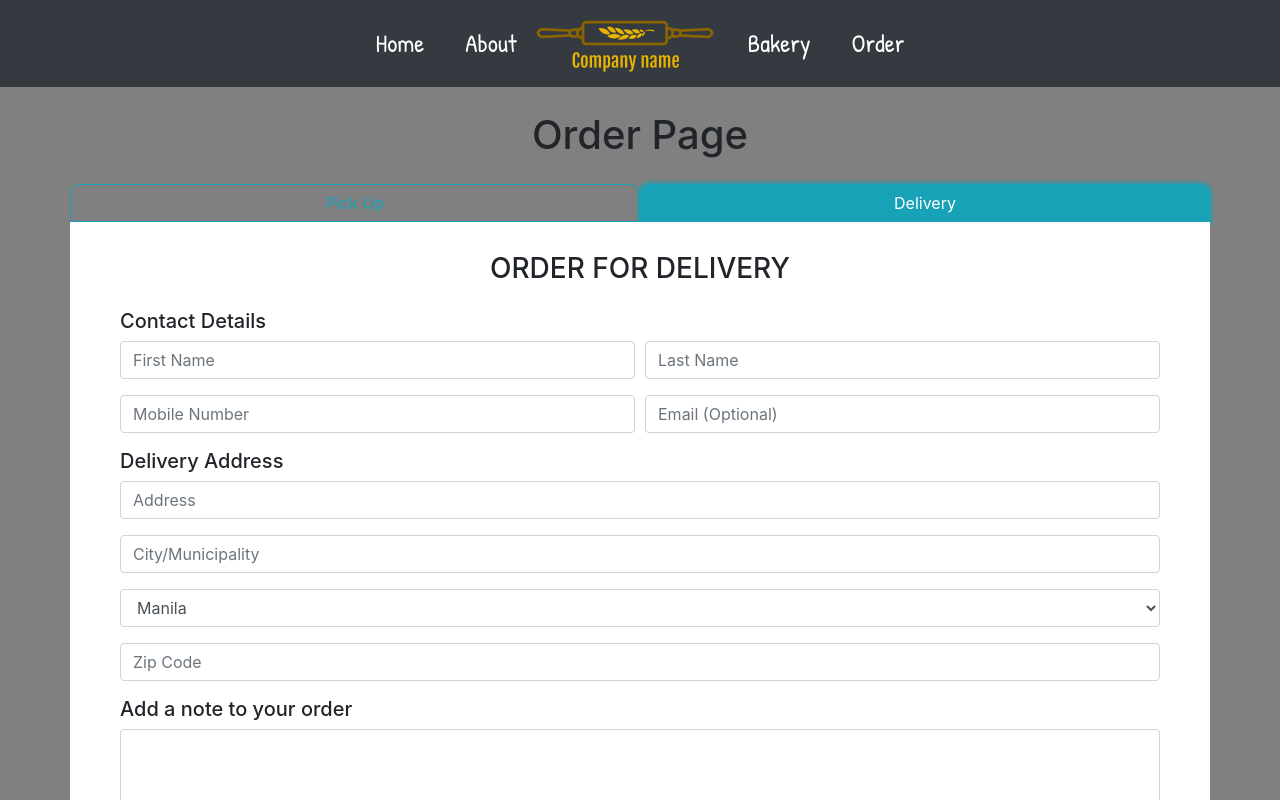
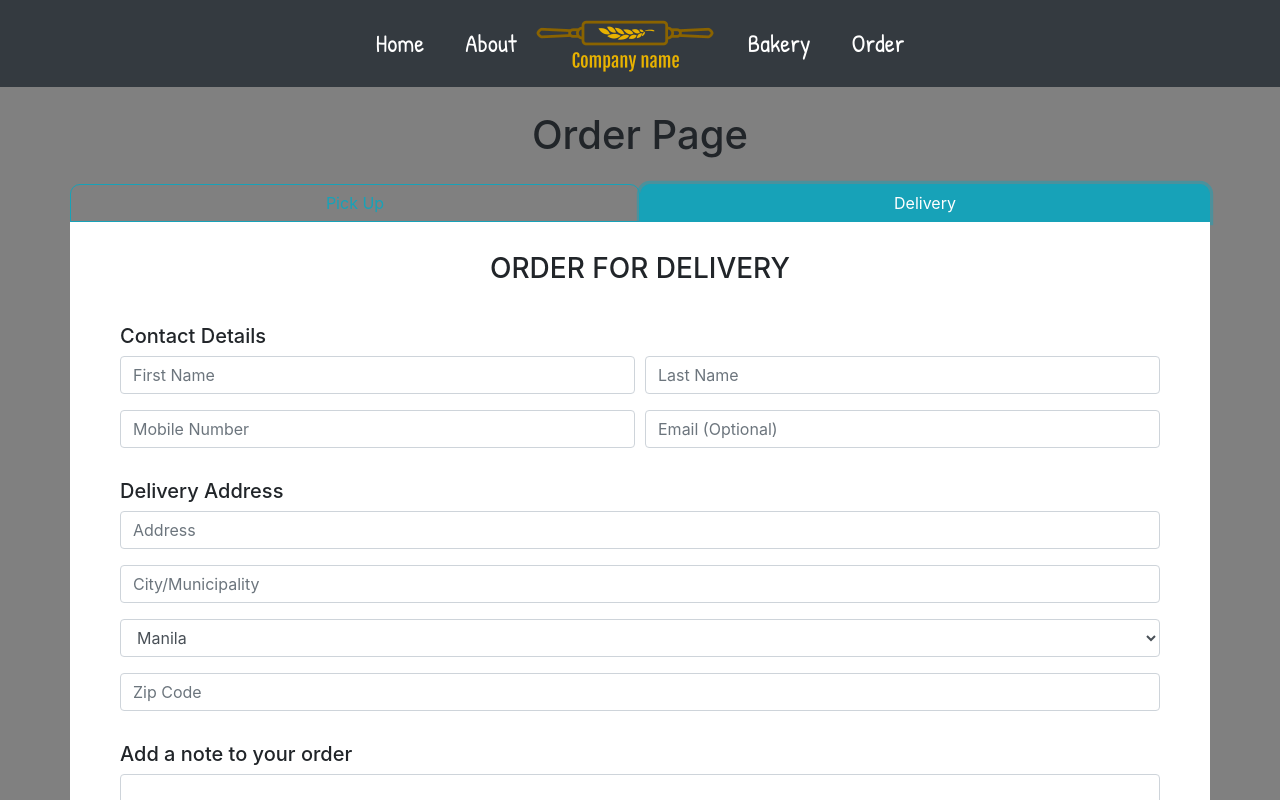
Before and after one commit to michikogo/BakeryMNL, a React (Create React App) app: page /order in a window 1280 px wide. Both pictures are taken after a click on the button "Delivery". Shown: the top 800 px of the page. Built offline with nearby package versions, Linux system fonts and the light colour scheme.

Commit message:
create padding

```diff
--- a/src/Components/Order/Deliver.js
+++ b/src/Components/Order/Deliver.js
@@ -6,7 +6,7 @@ const Deliver = () => {
     <Form>
       <h3 className="title-padding-bottom">ORDER FOR DELIVERY</h3>
 
-      <h5>Contact Details</h5>
+      <h5 className="details-padding-top">Contact Details</h5>
       <Form.Row>
         <Form.Group as={Col}>
           <Form.Control type="text" placeholder="First Name" />
@@ -25,7 +25,7 @@ const Deliver = () => {
         </Form.Group>
       </Form.Row>
 
-      <h5>Delivery Address</h5>
+      <h5 className="details-padding-top">Delivery Address</h5>
       <Form.Row>
         <Form.Group as={Col}>
           <Form.Control type="text" placeholder="Address" />
@@ -61,7 +61,7 @@ const Deliver = () => {
         </Form.Group>
       </Form.Row>
 
-      <h5>Add a note to your order</h5>
+      <h5 className="details-padding-top">Add a note to your order</h5>
       <Form.Row>
         <Form.Group as={Col}>
           <Form.Control as="textarea" rows="3" />
--- a/src/Components/Order/index.css
+++ b/src/Components/Order/index.css
@@ -25,5 +25,8 @@
   padding-bottom: 15px;
   text-align: center;
 }
+.details-padding-top {
+  padding-top: 15px;
+}
 
 /*********** DELIVER ***********/
```
